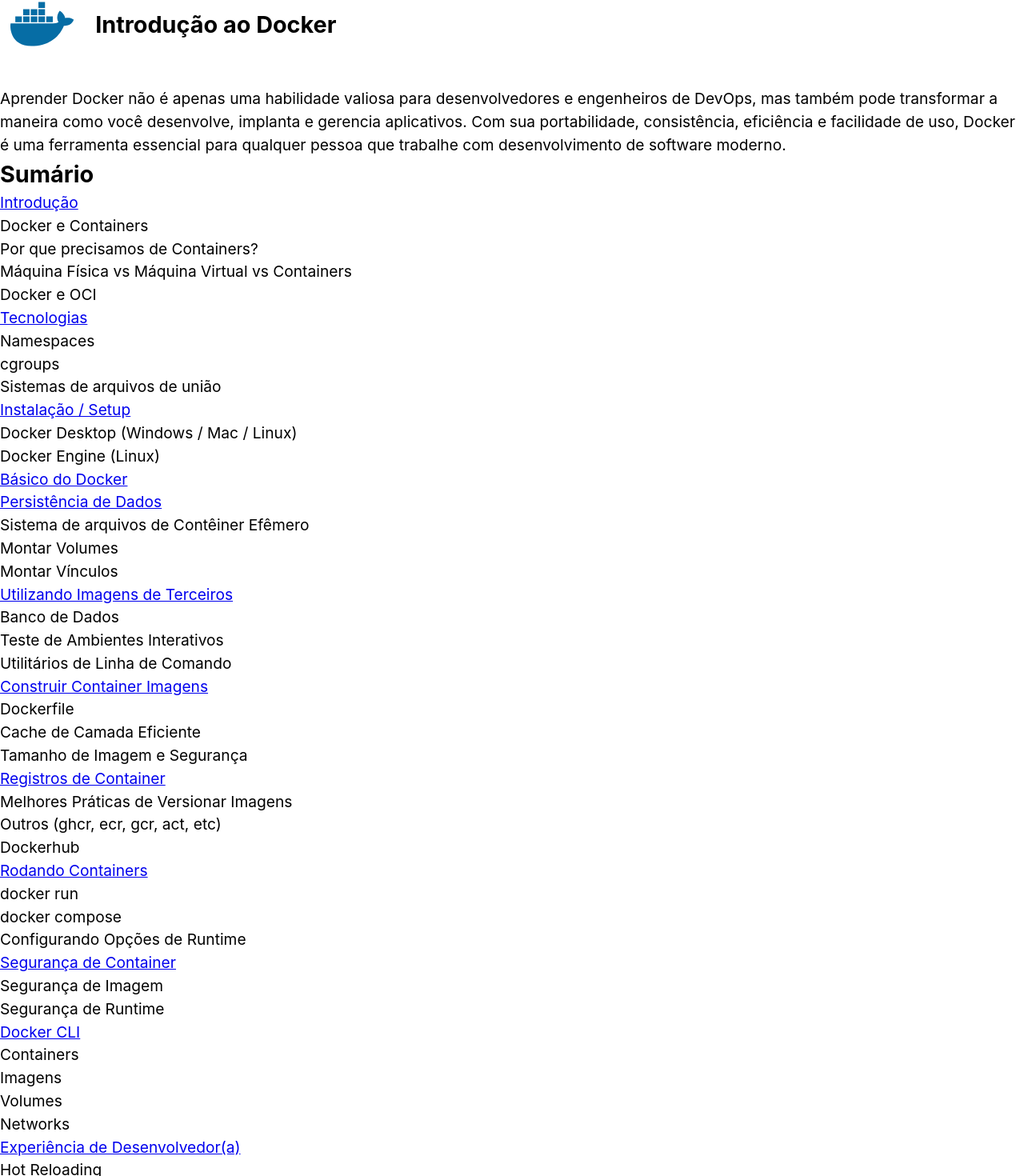
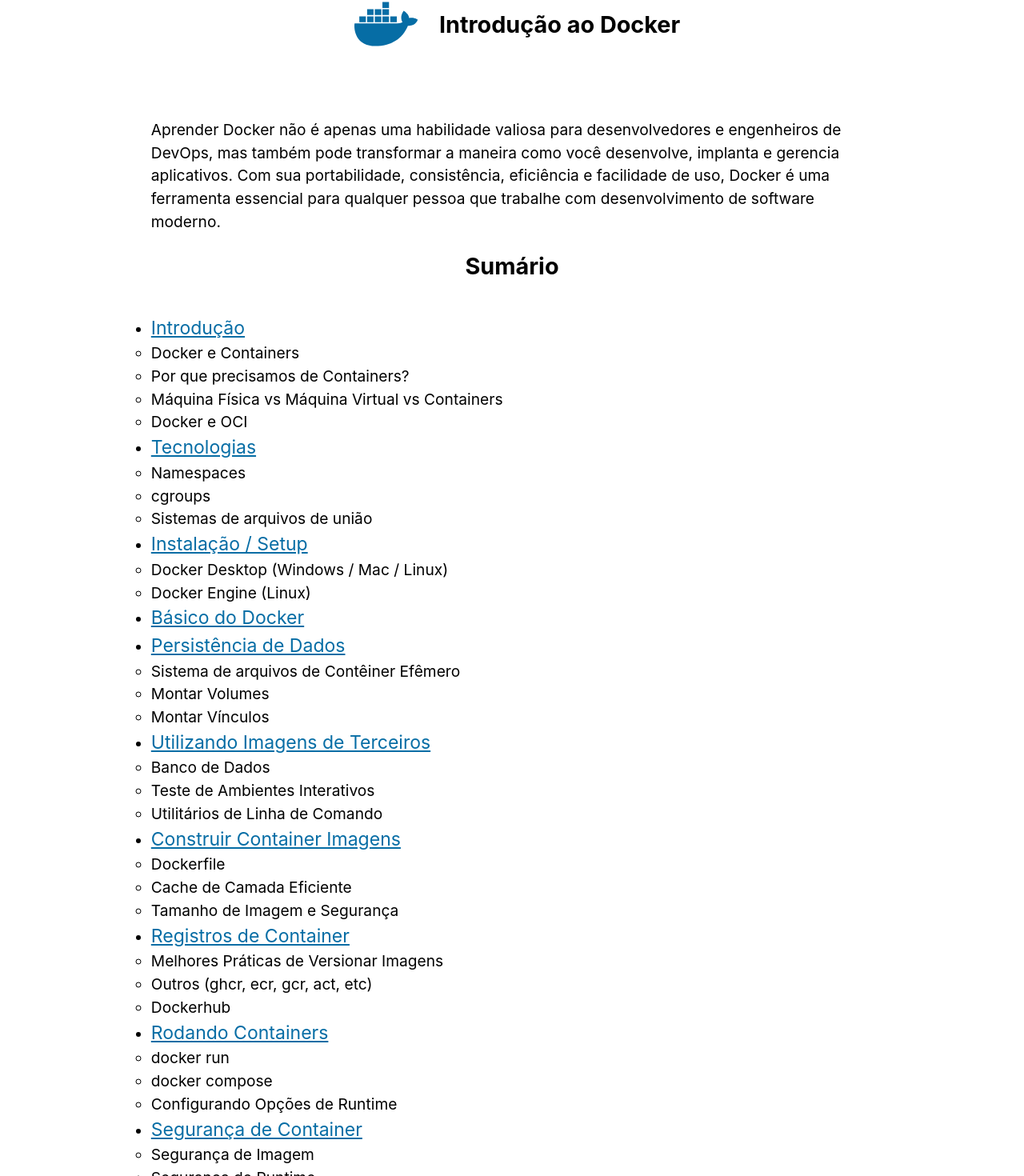
Before and after one commit to cpwaldow/introducao-docker, a React (Vite) app: page / in a window 1280 px wide. Shown: the part 49-1519 px from the top of the page at 80% size. Built offline with nearby package versions, Linux system fonts and the light colour scheme.

Commit message:
refactor: using style components to home page

```diff
--- a/src/components/FlexContainer.tsx
+++ /dev/null
@@ -1,12 +0,0 @@
-import styled from 'styled-components';
-
-const Container = styled.section`
-  display: flex;
-  gap: 1rem;
-`;
-
-const FlexContainer = ({ children }: { children: any }) => {
-  return <Container>{children}</Container>;
-};
-
-export default FlexContainer;
--- a/src/components/Summary.tsx
+++ b/src/components/Summary.tsx
@@ -1,12 +1,12 @@
-import { Link } from 'react-router-dom';
+import { Subtitle, LinkRoute } from '../style/style';
 
 const Summary = () => {
   return (
     <>
-      <h2>Sumário</h2>
+      <Subtitle>Sumário</Subtitle>
       <ul>
         <li>
-          <Link to='/introduction'>Introdução</Link>
+          <LinkRoute to='/introduction'>Introdução</LinkRoute>
         </li>
         <ul>
           <li>Docker e Containers</li>
@@ -15,7 +15,7 @@
           <li>Docker e OCI</li>
         </ul>
         <li>
-          <Link to='/technologies'>Tecnologias</Link>
+          <LinkRoute to='/technologies'>Tecnologias</LinkRoute>
         </li>
         <ul>
           <li>Namespaces</li>
@@ -23,17 +23,17 @@
           <li>Sistemas de arquivos de união</li>
         </ul>
         <li>
-          <Link to='/installation'>Instalação / Setup</Link>
+          <LinkRoute to='/installation'>Instalação / Setup</LinkRoute>
         </li>
         <ul>
           <li>Docker Desktop (Windows / Mac / Linux)</li>
           <li>Docker Engine (Linux)</li>
         </ul>
         <li>
-          <Link to='/basics-of-docker'>Básico do Docker</Link>
+          <LinkRoute to='/basics-of-docker'>Básico do Docker</LinkRoute>
         </li>
         <li>
-          <Link to='/data-persistence'>Persistência de Dados</Link>
+          <LinkRoute to='/data-persistence'>Persistência de Dados</LinkRoute>
         </li>
         <ul>
           <li>Sistema de arquivos de Contêiner Efêmero</li>
@@ -41,7 +41,9 @@
           <li>Montar Vínculos</li>
         </ul>
         <li>
-          <Link to='/third-party-images'>Utilizando Imagens de Terceiros</Link>
+          <LinkRoute to='/third-party-images'>
+            Utilizando Imagens de Terceiros
+          </LinkRoute>
         </li>
         <ul>
           <li>Banco de Dados</li>
@@ -49,9 +51,9 @@
           <li>Utilitários de Linha de Comando</li>
         </ul>
         <li>
-          <Link to='/building-container-images'>
+          <LinkRoute to='/building-container-images'>
             Construir Container Imagens
-          </Link>
+          </LinkRoute>
         </li>
         <ul>
           <li>Dockerfile</li>
@@ -59,7 +61,9 @@
           <li>Tamanho de Imagem e Segurança</li>
         </ul>
         <li>
-          <Link to='/container-registries'>Registros de Container</Link>
+          <LinkRoute to='/container-registries'>
+            Registros de Container
+          </LinkRoute>
         </li>
         <ul>
           <li>Melhores Práticas de Versionar Imagens</li>
@@ -67,7 +71,7 @@
           <li>Dockerhub</li>
         </ul>
         <li>
-          <Link to='/running-containers'>Rodando Containers</Link>
+          <LinkRoute to='/running-containers'>Rodando Containers</LinkRoute>
         </li>
         <ul>
           <li>docker run</li>
@@ -75,14 +79,14 @@
           <li>Configurando Opções de Runtime</li>
         </ul>
         <li>
-          <Link to='/container-security'>Segurança de Container</Link>
+          <LinkRoute to='/container-security'>Segurança de Container</LinkRoute>
         </li>
         <ul>
           <li>Segurança de Imagem</li>
           <li>Segurança de Runtime</li>
         </ul>
         <li>
-          <Link to='/docker-cli'>Docker CLI</Link>
+          <LinkRoute to='/docker-cli'>Docker CLI</LinkRoute>
         </li>
         <ul>
           <li>Containers</li>
@@ -91,9 +95,9 @@
           <li>Networks</li>
         </ul>
         <li>
-          <Link to='/developer-experience'>
+          <LinkRoute to='/developer-experience'>
             Experiência de Desenvolvedor(a)
-          </Link>
+          </LinkRoute>
         </li>
         <ul>
           <li>Hot Reloading</li>
@@ -102,7 +106,7 @@
           <li>Integração Contínua</li>
         </ul>
         <li>
-          <Link to='/deploying-containers'>Deploy Containers</Link>
+          <LinkRoute to='/deploying-containers'>Deploy Containers</LinkRoute>
         </li>
         <ul>
           <li>Opções PaaS</li>
--- a/src/index.css
+++ b/src/index.css
@@ -8,5 +8,6 @@
   -webkit-font-smoothing: antialiased;
   -moz-osx-font-smoothing: grayscale;
   --margin-content: 75%;
-  --main-blue: #066da5
+  --main-blue: #066da5;
+  --main-dark-blue: #053e5c;
 }
--- a/src/pages/Home.tsx
+++ b/src/pages/Home.tsx
@@ -1,7 +1,12 @@
-import FlexContainer from '../components/FlexContainer';
 import Summary from '../components/Summary';
 import Title from '../components/Title';
 import dockerIcon from '/docker.svg';
+import {
+  Container,
+  Content,
+  ContentContainer,
+  FlexContainer,
+} from '../style/style';
 
 const Home = () => {
   return (
@@ -10,17 +15,20 @@
         <img src={dockerIcon} alt='Docker icon' className='home--icon' />
         <Title title='Introdução ao Docker' />
       </FlexContainer>
-      <FlexContainer>
-        <p>
-          Aprender Docker não é apenas uma habilidade valiosa para
-          desenvolvedores e engenheiros de DevOps, mas também pode transformar a
-          maneira como você desenvolve, implanta e gerencia aplicativos. Com sua
-          portabilidade, consistência, eficiência e facilidade de uso, Docker é
-          uma ferramenta essencial para qualquer pessoa que trabalhe com
-          desenvolvimento de software moderno.
-        </p>
-      </FlexContainer>
-      <Summary />
+
+      <Container>
+        <ContentContainer>
+          <Content>
+            Aprender Docker não é apenas uma habilidade valiosa para
+            desenvolvedores e engenheiros de DevOps, mas também pode transformar
+            a maneira como você desenvolve, implanta e gerencia aplicativos. Com
+            sua portabilidade, consistência, eficiência e facilidade de uso,
+            Docker é uma ferramenta essencial para qualquer pessoa que trabalhe
+            com desenvolvimento de software moderno.
+          </Content>
+          <Summary />
+        </ContentContainer>
+      </Container>
     </>
   );
 };
--- a/src/pages/Introduction.tsx
+++ b/src/pages/Introduction.tsx
@@ -1,4 +1,3 @@
-import { Link } from 'react-router-dom';
 import {
   Container,
   Content,
@@ -6,6 +5,7 @@
   Subtitle,
   List,
   SubtitleLevel3,
+  LinkRoute,
 } from '../style/style';
 import Title from '../components/Title';
 
@@ -14,7 +14,9 @@
   return (
     <>
       <header>
-        <Link to='/'>Home</Link>
+        <LinkRoute to='/' padding='1rem'>
+          Home
+        </LinkRoute>
       </header>
       <main>
         <Title title='Docker e Containers' />
@@ -247,7 +249,14 @@
         </Container>
       </main>
       <footer>
-        <Link to='/technologies'>Próximo</Link>
+        <LinkRoute
+          to='/technologies'
+          display='block'
+          textalign='end'
+          padding='1rem'
+        >
+          Próximo
+        </LinkRoute>
       </footer>
     </>
   );
--- a/src/style/style.ts
+++ b/src/style/style.ts
@@ -1,5 +1,6 @@
 import styled from 'styled-components';
-import { ContentBoxType } from '../types';
+import { ContentBoxType, LinkRouteType } from '../types';
+import { Link } from 'react-router-dom';
 
 export const Container = styled.section<ContentBoxType>`
   background-color: ${(props) => props.background};
@@ -34,3 +35,23 @@
   margin-bottom: 1rem;
   color: ${(props) => props.color};
 `;
+
+export const FlexContainer = styled.section`
+  display: flex;
+  gap: 1rem;
+  align-items: center;
+  justify-content: center;
+`;
+
+export const LinkRoute = styled(Link)<LinkRouteType>`
+  display: ${(props) => props.display};
+  text-align: ${(props) => props.textalign};
+  color: var(--main-blue);
+  text-decoration: underline;
+  cursor: pointer;
+  padding: ${(props) => props.padding};
+  font-size: 1.2rem;
+  &:hover {
+    color: var(--main-dark-blue);
+  }
+`;
```
Also changed, not shown: src/types.ts (+6 -1 lines).
